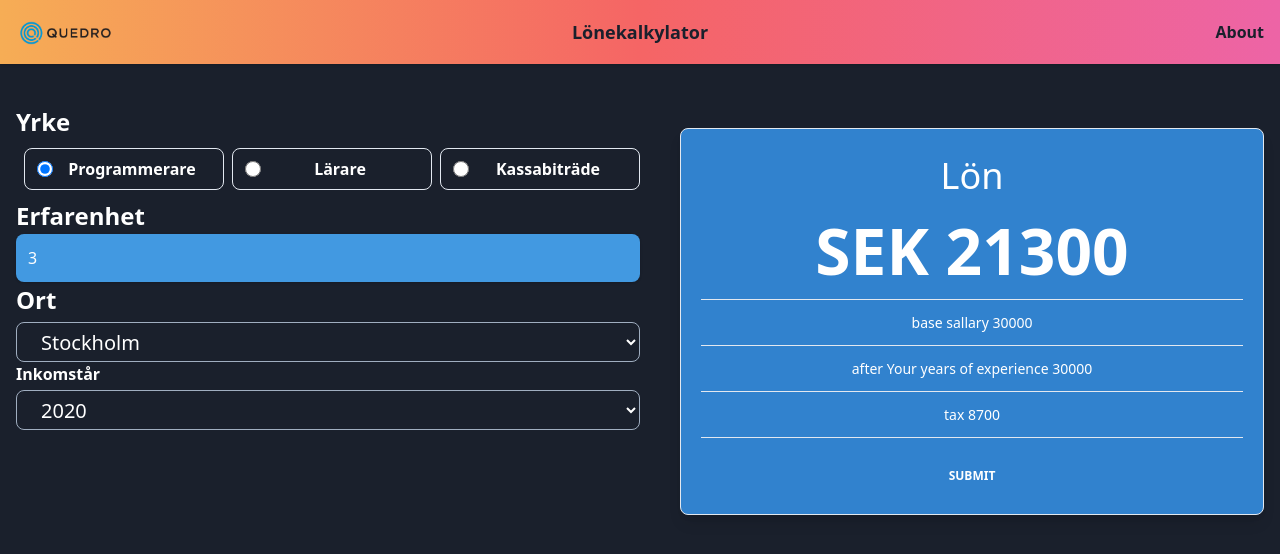
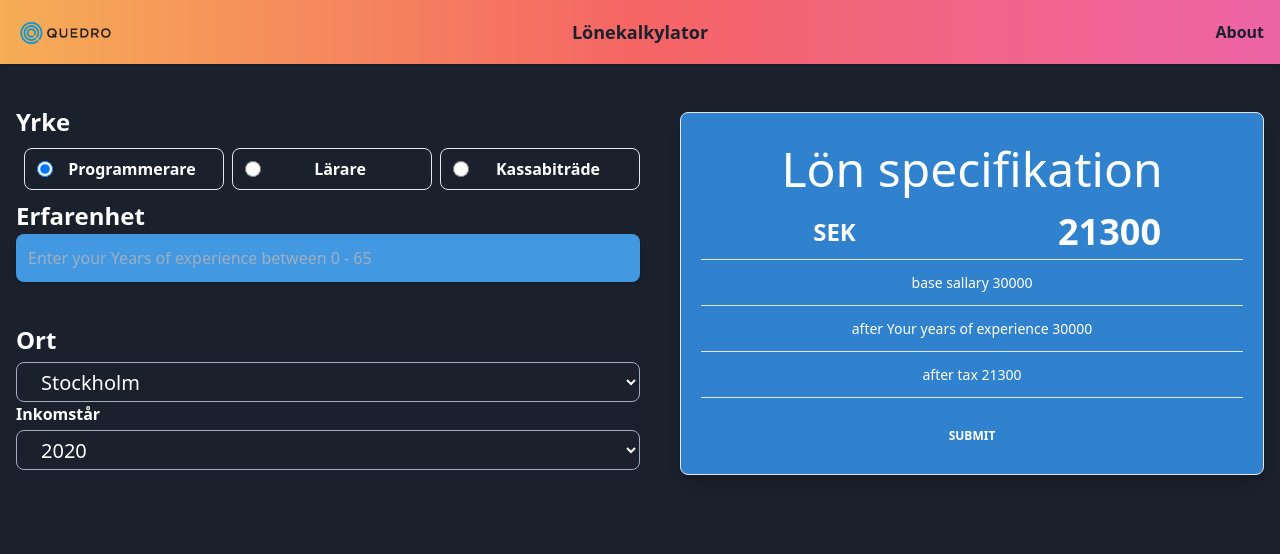
Before and after one commit to Samk13/quedro-salary-calculator-kodtest, a Vue app: page / in a window 1280 px wide. Shown: the top 554 px of the page. Built offline with nearby package versions, Linux system fonts and the light colour scheme.

Commit message:
cleanups

```diff
--- a/src/App.vue
+++ b/src/App.vue
@@ -40,20 +40,21 @@
               >{{ oneyrke }}</radio>
             </div>
           </div>
-          <div>
+          <div class="h-30">
             <label for="exyears" class="text-2xl font-bold">Erfarenhet</label>
             <InputComponent
               id="exyears"
               class="w-full"
-              placeholder="Years of experience"
+              placeholder="Enter your Years of experience between 0 - 65"
               v-model="yearsOfExperience"
             />
+            <div
+              v-if="isNaN(yearsOfExperience)"
+              class="mb-10 text-red-500 font-thin w-full md:w-1/2"
+            >please enter a valid number between 0 and 65</div>
+            <div v-else class="h-10"></div>
           </div>
           <!--  there is many way to aproch this number check I decided to go with this stupid simple way -->
-          <div
-            v-show="!!isNaN(yearsOfExperience)"
-            class="mb-10 text-red-500 font-thin w-full md:w-1/2"
-          >please enter a valid number between 0 and 50</div>
           <DropDown class="text-2xl font-bold" v-model="selectedCity" :options="cityOption">Ort</DropDown>
           <DropDown
             class="text-white font-black"
@@ -66,16 +67,19 @@
       <!-- input end -->
       <section class="w-full md:w-1/2 text-white">
         <div
-          class="border rounded-lg text-center p-5 md:mx-0 my-2 md:my-6 bg-blue-600 font-medium shadow-lg"
+          class="border rounded-lg text-center p-5 md:mx-0 my-2 my-2 bg-blue-600 font-medium shadow-lg"
         >
-          <div class="text-4xl text-white">Lön</div>
-          <div id="month" class="font-bold text-white text-6xl">SEK {{ taxRate }}</div>
+          <h1 class="text-5xl text-white">Lön specifikation</h1>
+          <div id="month" class="font-bold text-6xl flex">
+            <span class="text-2xl mr-2 w-1/2 m-auto">SEK</span>
+            <span class="text-4xl w-1/2 m-auto">{{ taxRate }}</span>
+          </div>
           <hr />
           <div class="text-sm my-3">base sallary {{ salary }}</div>
           <hr />
           <div class="text-sm my-3">after Your years of experience {{ experiancePercentage }}</div>
           <hr />
-          <div class="text-sm my-3">tax {{ experiancePercentage - taxRate }}</div>
+          <div class="text-sm my-3">after tax {{ taxRate }}</div>
           <hr />
           <a href="#" target="_blank">
             <div
@@ -90,7 +94,7 @@
 
 <script lang="ts">
 import { defineComponent, ref, computed } from '@vue/composition-api'
-// reason why I made index.ts in components folder for cleaner import as you can see here👇
+// reason why I made index.ts in components folder for cleaner import
 import {
   SubmitButton,
   Container,
@@ -113,7 +117,7 @@ export default defineComponent({
   setup() {
     const selectedCity = ref('Stockholm')
     const selectedYear = ref('2020')
-    const yearsOfExperience = ref('3')
+    const yearsOfExperience = ref('')
     const cityOption = [
       { value: 'Stockholm', label: 'Stockholm' },
       { value: 'Gothenburg', label: 'Gothenburg' }
@@ -136,7 +140,9 @@ export default defineComponent({
     })
 
     const experiancePercentage = computed(() => {
-      if (
+      if (isNaN(parseInt(yearsOfExperience.value))) {
+        return salary.value
+      } else if (
         parseInt(yearsOfExperience.value) >= 0 &&
         parseInt(yearsOfExperience.value) <= 3
       ) {
@@ -153,10 +159,10 @@ export default defineComponent({
         return (40 / 100) * salary.value + salary.value
       } else if (
         parseInt(yearsOfExperience.value) > 10 &&
-        parseInt(yearsOfExperience.value) < 50
+        parseInt(yearsOfExperience.value) < 65
       ) {
         return (60 / 100) * salary.value + salary.value
-      } else return parseInt(yearsOfExperience.value)
+      } else return salary.value
     })
 
     const taxRate = computed(() => {
```
